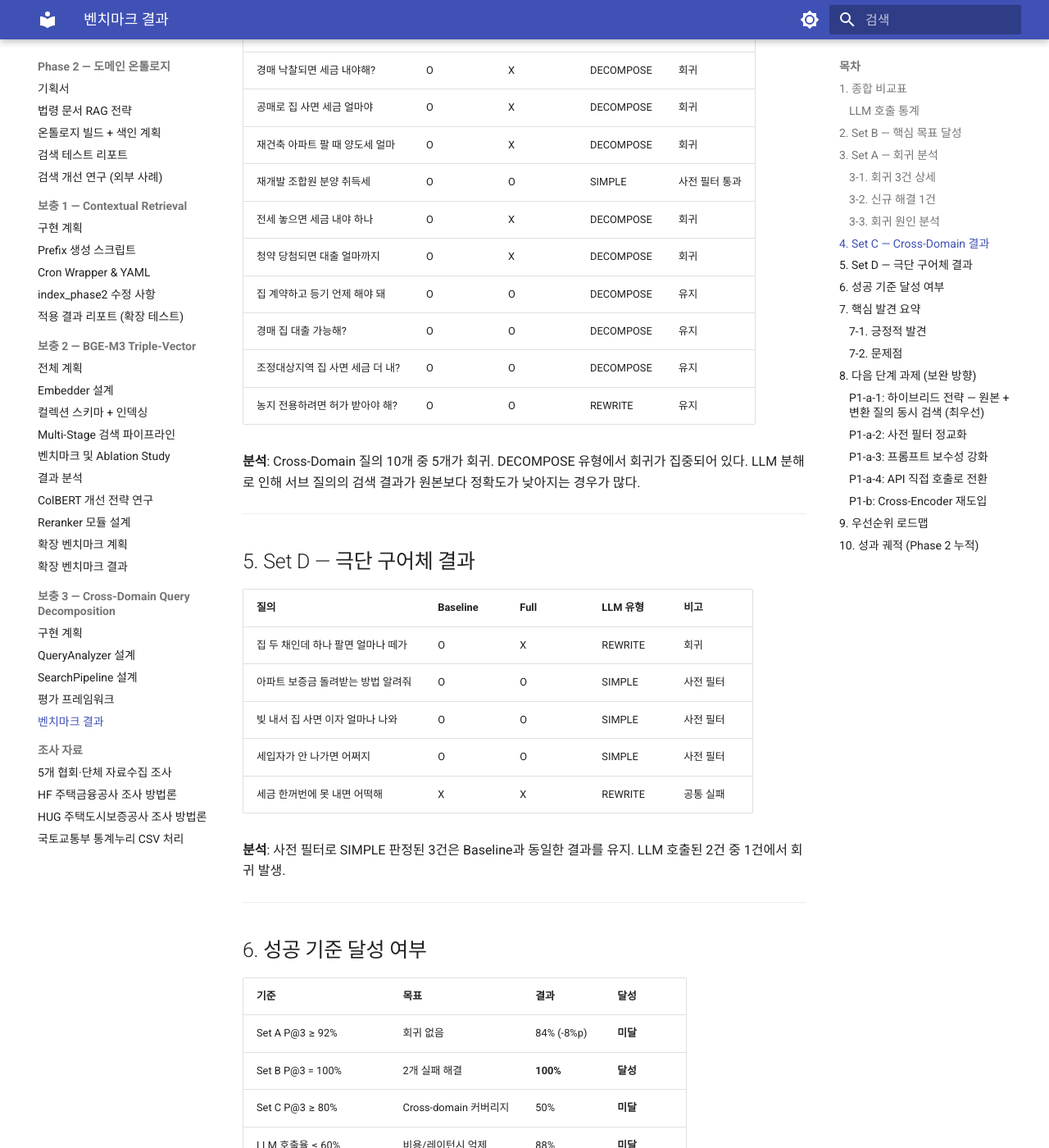
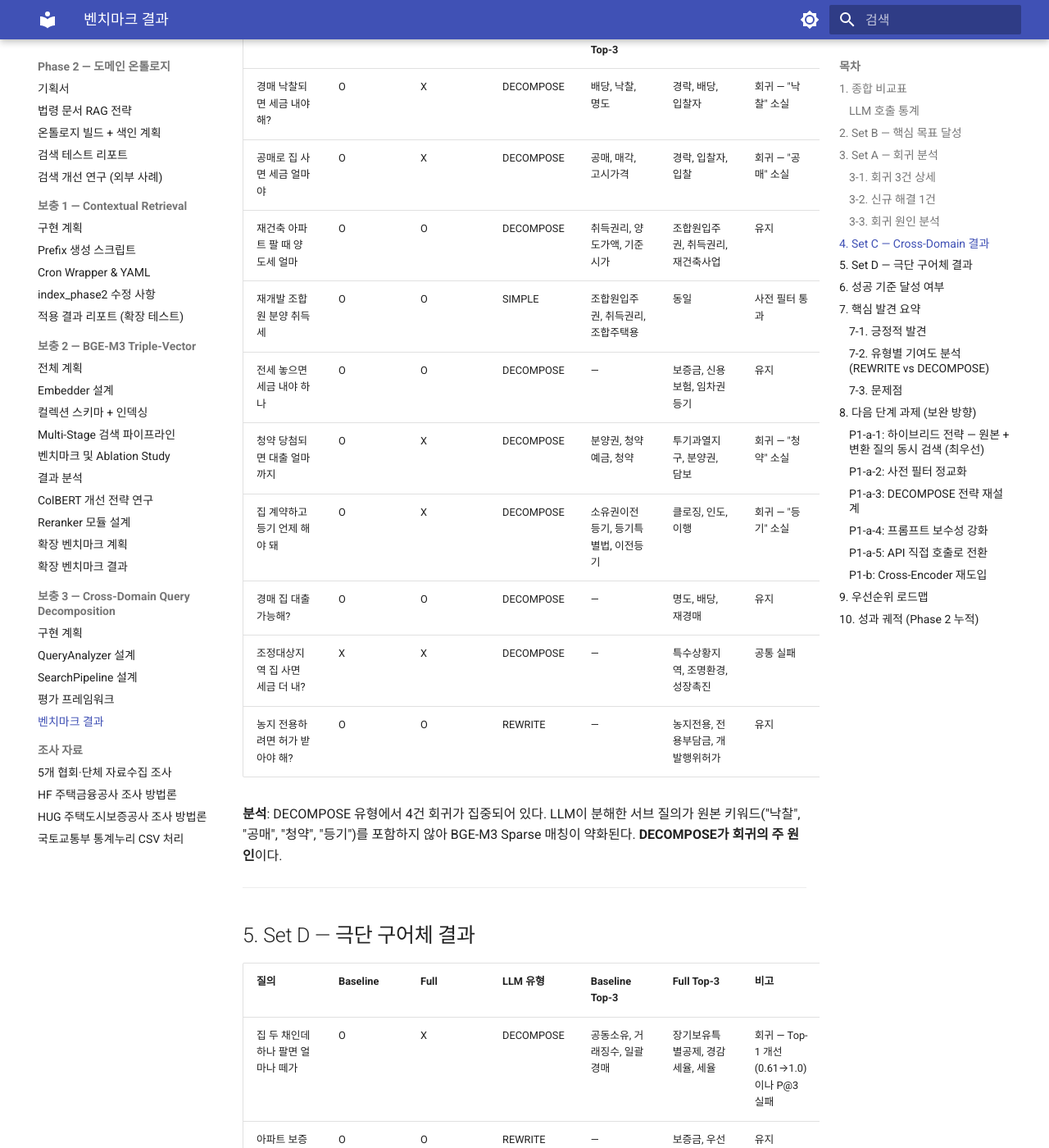
Before and after one commit to y2gon2/realtor, an MkDocs documentation site: the page built from docs/phases/2_domain_ontology/supplementary_3_cross_domain/05_benchmark_results.md, in a window 1280 px wide and 1400 px high, scrolled down 2600 px. Shown: the whole window at 82% size. Built offline with MkDocs 1.6.1 and Material for MkDocs 9.7.7, drawn with Linux system fonts in a browser that asks for light colours; some of the changed text lies outside the part shown.

Commit message:
docs: 벤치마크 결과 문서 보완 — DECOMPOSE vs REWRITE 유형별 기여도 분석 추가
- Set C/D 질의별 상세 Top-3 결과 테이블 추가
- DECOMPOSE 회귀 주범 분석 (개선 0건, 회귀 5건)
- REWRITE 순효과 분석 (개선 2건, 회귀 2건, Set B 질적 기여)
- 보완 로드맵에 DECOMPOSE 전략 재설계 항목 추가

Co-Authored-By: Claude Opus 4.6 (1M context) <noreply@anthropic.com>

```diff
--- a/docs/phases/2_domain_ontology/supplementary_3_cross_domain/05_benchmark_results.md
+++ b/docs/phases/2_domain_ontology/supplementary_3_cross_domain/05_benchmark_results.md
@@ -72,34 +72,34 @@ LLM이 구어체 질의를 정확하게 전문용어로 변환했다:
 
 ## 4. Set C — Cross-Domain 결과
 
-| 질의 | Baseline | Full | LLM 유형 | 비고 |
-|------|---------|------|---------|------|
-| 경매 낙찰되면 세금 내야해? | O | X | DECOMPOSE | 회귀 |
-| 공매로 집 사면 세금 얼마야 | O | X | DECOMPOSE | 회귀 |
-| 재건축 아파트 팔 때 양도세 얼마 | O | X | DECOMPOSE | 회귀 |
-| 재개발 조합원 분양 취득세 | O | O | SIMPLE | 사전 필터 통과 |
-| 전세 놓으면 세금 내야 하나 | O | X | DECOMPOSE | 회귀 |
-| 청약 당첨되면 대출 얼마까지 | O | X | DECOMPOSE | 회귀 |
-| 집 계약하고 등기 언제 해야 돼 | O | O | DECOMPOSE | 유지 |
-| 경매 집 대출 가능해? | O | O | DECOMPOSE | 유지 |
-| 조정대상지역 집 사면 세금 더 내? | O | O | DECOMPOSE | 유지 |
-| 농지 전용하려면 허가 받아야 해? | O | O | REWRITE | 유지 |
+| 질의 | Baseline | Full | LLM 유형 | Baseline Top-3 | Full Top-3 | 비고 |
+|------|---------|------|---------|--------------|----------|------|
+| 경매 낙찰되면 세금 내야해? | O | X | DECOMPOSE | 배당, 낙찰, 명도 | 경락, 배당, 입찰자 | 회귀 — "낙찰" 소실 |
+| 공매로 집 사면 세금 얼마야 | O | X | DECOMPOSE | 공매, 매각, 고시가격 | 경락, 입찰자, 입찰 | 회귀 — "공매" 소실 |
+| 재건축 아파트 팔 때 양도세 얼마 | O | O | DECOMPOSE | 취득권리, 양도가액, 기준시가 | 조합원입주권, 취득권리, 재건축사업 | 유지 |
+| 재개발 조합원 분양 취득세 | O | O | SIMPLE | 조합원입주권, 취득권리, 조합주택용 | 동일 | 사전 필터 통과 |
+| 전세 놓으면 세금 내야 하나 | O | O | DECOMPOSE | — | 보증금, 신용보험, 임차권등기 | 유지 |
+| 청약 당첨되면 대출 얼마까지 | O | X | DECOMPOSE | 분양권, 청약예금, 청약 | 투기과열지구, 분양권, 담보 | 회귀 — "청약" 소실 |
+| 집 계약하고 등기 언제 해야 돼 | O | X | DECOMPOSE | 소유권이전등기, 등기특별법, 이전등기 | 클로징, 인도, 이행 | 회귀 — "등기" 소실 |
+| 경매 집 대출 가능해? | O | O | DECOMPOSE | — | 명도, 배당, 재경매 | 유지 |
+| 조정대상지역 집 사면 세금 더 내? | X | X | DECOMPOSE | — | 특수상황지역, 조명환경, 성장촉진 | 공통 실패 |
+| 농지 전용하려면 허가 받아야 해? | O | O | REWRITE | — | 농지전용, 전용부담금, 개발행위허가 | 유지 |
 
-**분석**: Cross-Domain 질의 10개 중 5개가 회귀. DECOMPOSE 유형에서 회귀가 집중되어 있다. LLM 분해로 인해 서브 질의의 검색 결과가 원본보다 정확도가 낮아지는 경우가 많다.
+**분석**: DECOMPOSE 유형에서 4건 회귀가 집중되어 있다. LLM이 분해한 서브 질의가 원본 키워드("낙찰", "공매", "청약", "등기")를 포함하지 않아 BGE-M3 Sparse 매칭이 약화된다. **DECOMPOSE가 회귀의 주 원인**이다.
 
 ---
 
 ## 5. Set D — 극단 구어체 결과
 
-| 질의 | Baseline | Full | LLM 유형 | 비고 |
-|------|---------|------|---------|------|
-| 집 두 채인데 하나 팔면 얼마나 떼가 | O | X | REWRITE | 회귀 |
-| 아파트 보증금 돌려받는 방법 알려줘 | O | O | SIMPLE | 사전 필터 |
-| 빚 내서 집 사면 이자 얼마나 나와 | O | O | SIMPLE | 사전 필터 |
-| 세입자가 안 나가면 어쩌지 | O | O | SIMPLE | 사전 필터 |
-| 세금 한꺼번에 못 내면 어떡해 | X | X | REWRITE | 공통 실패 |
+| 질의 | Baseline | Full | LLM 유형 | Baseline Top-3 | Full Top-3 | 비고 |
+|------|---------|------|---------|--------------|----------|------|
+| 집 두 채인데 하나 팔면 얼마나 떼가 | O | X | DECOMPOSE | 공동소유, 거래징수, 일괄경매 | 장기보유특별공제, 경감세율, 세율 | 회귀 — Top-1 개선(0.61→1.0)이나 P@3 실패 |
+| 아파트 보증금 돌려받는 방법 알려줘 | O | O | REWRITE | — | 보증금, 우선변제권, 임차권등기 | 유지 |
+| 빚 내서 집 사면 이자 얼마나 나와 | O | O | REWRITE | — | 이자, 시장이자율, 약정이자 | 유지 |
+| 세입자가 안 나가면 어쩌지 | O | O | SIMPLE | 명도소송, 강제징수, 대항력 | 동일 | 사전 필터 |
+| 세금 한꺼번에 못 내면 어떡해 | O | X | REWRITE | 연부연납, 미납부가산세, 분납 | 연부연납, 분납, 중간예납 | 회귀 — "미납부가산세"→"중간예납"으로 변경되어 키워드 미매칭 |
 
-**분석**: 사전 필터로 SIMPLE 판정된 3건은 Baseline과 동일한 결과를 유지. LLM 호출된 2건 중 1건에서 회귀 발생.
+**분석**: SIMPLE 판정(1건)과 REWRITE 성공(2건)은 안정적. DECOMPOSE(1건)와 REWRITE 일부(1건)에서 회귀 발생. Avg Top-1은 0.636→0.847로 크게 개선되어 의미적 매칭은 향상되었으나, P@3 기대 키워드 매칭에서 미세한 차이로 실패하는 사례가 있다.
 
 ---
 
@@ -125,7 +125,19 @@ LLM이 구어체 질의를 정확하게 전문용어로 변환했다:
 2. **Avg Top-1 개선**: Set A에서 0.7907 → 0.8445로 Top-1 스코어가 향상. 순위는 변동되었지만 의미적 매칭 품질은 개선
 3. **Set D Avg Top-1 대폭 개선**: 0.6356 → 0.8467 (+33%). 구어체 질의의 전문용어 변환이 임베딩 유사도를 크게 높임
 
-### 7-2. 문제점
+### 7-2. 유형별 기여도 분석 (REWRITE vs DECOMPOSE)
+
+전체 42개 질의의 LLM 분석 유형별 성과를 분리하면:
+
+| 유형 | 호출 횟수 | 개선 | 회귀 | 유지 | 순효과 |
+|------|---------|------|------|------|--------|
+| **SIMPLE** (사전 필터) | 5 | 0 | 0 | 5 | **중립** (안전) |
+| **REWRITE** | 20 | +2건 (Set B) | -2건 | 16 | **순효과 0** (개선=회귀) |
+| **DECOMPOSE** | 12 | 0 | -5건 | 7 | **순효과 -5** (회귀만 발생) |
+
+**핵심 결론**: DECOMPOSE가 회귀의 주범이다. REWRITE는 개선과 회귀가 상쇄되어 순효과는 0이지만, Set B의 핵심 2건을 해결한 질적 기여가 크다. DECOMPOSE는 개선 사례가 없고 회귀만 5건 발생하여 현재 설계에서는 유해하다.
+
+### 7-3. 문제점
 
 1. **과잉 변환(Over-rewriting)**: Baseline에서 이미 성공하던 질의를 LLM이 불필요하게 변환하여 회귀 발생
 2. **사전 필터 비효율**: LLM 호출율 88%로 목표(60%) 대비 높음. 사전 필터가 컨테이너 경로 문제로 부분적으로만 작동
@@ -161,13 +173,19 @@ Query → LLM → 변환된 질의 검색
 
 **기대 효과**: LLM 호출율 88% → 50~60%로 감소.
 
-### P1-a-3: 프롬프트 보수성 강화
+### P1-a-3: DECOMPOSE 전략 재설계
+
+벤치마크에서 DECOMPOSE가 **개선 0건, 회귀 5건**으로 현재 설계에서 유해하다. 두 가지 방향:
+
+1. **DECOMPOSE 비활성화**: REWRITE만 사용하고 DECOMPOSE를 프롬프트에서 제거. Cross-Domain 질의는 REWRITE로 "핵심 도메인" 질의로 변환하되, 분해는 하지 않음.
+2. **DECOMPOSE 보수적 적용**: 프롬프트에 "원본 질의의 핵심 키워드를 서브 질의에 반드시 포함하세요" + "분해 시 원본도 함께 검색" 지침 추가. 하이브리드 전략(P1-a-1)과 결합하면 안전.
+
+### P1-a-4: 프롬프트 보수성 강화
 
 1. **SIMPLE 판정 확대**: 프롬프트에 "이미 전문용어가 포함된 질의는 SIMPLE로 판정하세요" 지침 추가
-2. **DECOMPOSE 억제**: "단일 검색으로 충분한 경우 DECOMPOSE하지 마세요. 질의에 2개 이상의 명확히 다른 도메인이 요구될 때만 DECOMPOSE하세요" 지침 강화
-3. **변환 보수성**: "변환 시 원본 질의의 핵심 키워드를 반드시 포함하세요" 지침 추가
+2. **변환 보수성**: "변환 시 원본 질의의 핵심 키워드를 반드시 포함하세요" 지침 추가
 
-### P1-a-4: API 직접 호출로 전환
+### P1-a-5: API 직접 호출로 전환
 
 Claude Code CLI (~4~7초/호출) → Anthropic API 직접 호출 (~400ms/호출)로 전환하여 레이턴시를 서비스 수준으로 낮춤. 현재 API 크레딧 충전 후 적용.
 
@@ -182,10 +200,11 @@ P1-a 보완 완료 후, Query Rewriting으로 개선된 후보 풀에 Cross-Enco
 | 우선순위 | 작업 | 기대 효과 | 난이도 | 소요 |
 |---------|------|----------|-------|------|
 | **1** | P1-a-1: 하이브리드 전략 (원본+변환 동시 검색) | 회귀 0건 | 낮음 | 0.5일 |
-| **2** | P1-a-2: 사전 필터 정교화 | LLM 호출율 → 50~60% | 낮음 | 0.5일 |
-| **3** | P1-a-3: 프롬프트 보수성 강화 | DECOMPOSE 회귀 감소 | 낮음 | 0.5일 |
-| **4** | P1-a-4: API 직접 호출 전환 | 레이턴시 6초→0.5초 | 낮음 | 0.5일 |
-| **5** | P1-b: Cross-Encoder 재도입 | 정밀도 추가 향상 | 중간 | 1일 |
+| **2** | P1-a-3: DECOMPOSE 비활성화 또는 보수적 적용 | DECOMPOSE 회귀 5건 제거 | 낮음 | 0.5일 |
+| **3** | P1-a-2: 사전 필터 정교화 | LLM 호출율 → 50~60% | 낮음 | 0.5일 |
+| **4** | P1-a-4: 프롬프트 보수성 강화 | REWRITE 회귀 감소 | 낮음 | 0.5일 |
+| **5** | P1-a-5: API 직접 호출 전환 | 레이턴시 6초→0.5초 | 낮음 | 0.5일 |
+| **6** | P1-b: Cross-Encoder 재도입 | 정밀도 추가 향상 | 중간 | 1일 |
 
 ---
 
```
